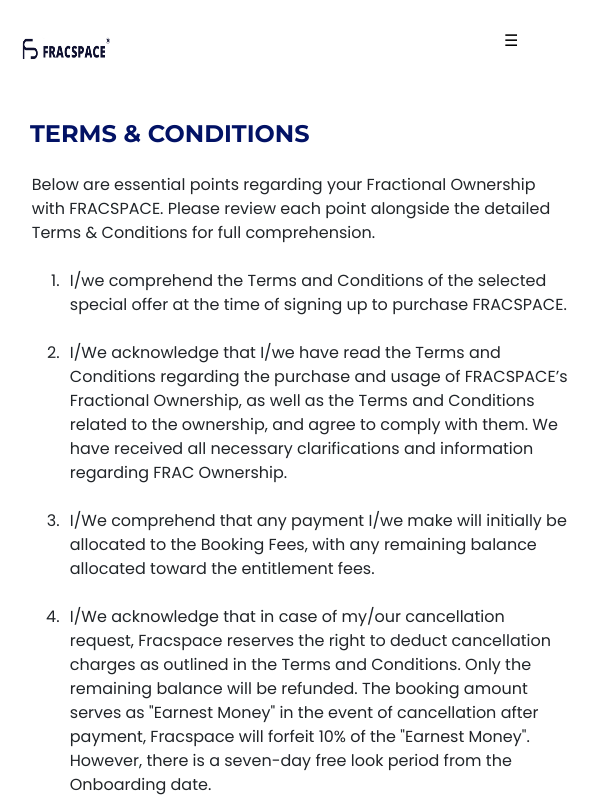
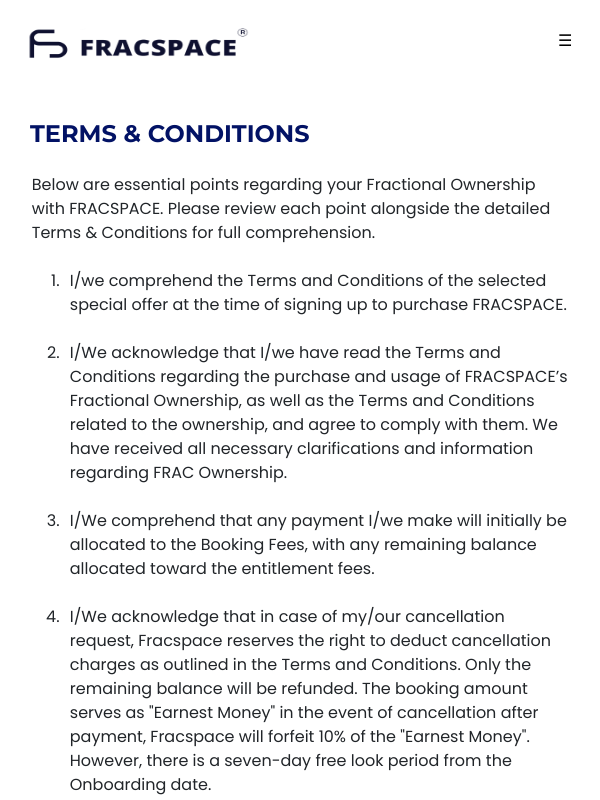
Before and after one commit to Vishnuteja10/fs, a React (Vite) app: page /terms in a window 600 px wide. Shown: the top 800 px of the page. Built offline with nearby package versions, Linux system fonts and the light colour scheme.

Commit message:
added changes

```diff
--- a/src/Pages/HomePage/HomePage.module.css
+++ b/src/Pages/HomePage/HomePage.module.css
@@ -143,4 +143,11 @@
  .playStore{
     width: 25vw;
  }
+
+ .watsapp{
+  width: 8vw;
+  margin-left: 8vw;
 }
+
+
+}
--- a/src/components/Banner/Banner.module.css
+++ b/src/components/Banner/Banner.module.css
@@ -105,7 +105,12 @@
 
 @media (max-width:600px){
 
+    .mainContent{
+        margin-top: -3vh;
+    }
+
     .header{
+        font-size: 24px;
         padding-left: 2vw;
         padding-right: 2vw;
     }
@@ -120,16 +125,17 @@
         margin-top: 4vh;
         display: flex;
         align-items: center;
-        justify-content: center;
+        /* justify-content: center; */
     }
 
     .exploreContainer button{
-        /* margin-left: 25vw; */
+        margin-left: 25vw;
         width: 18vw;
+
     }
 
       .highlightsContainer{
-           top: 30vh;
+           top: 35vh;
            margin-left: 5vw;
            display: flex;
            align-items: center;
@@ -165,7 +171,7 @@
 @media (min-width:200px) and (max-width:330px) {
 
     .header{
-        font-size: 24px;
+        font-size: 20px;
      }
 
      .mainInfo{
@@ -177,14 +183,17 @@
      }
 
      .highlightsContainer{
-        margin-top: -12vh;
+        margin-top: -8vh;
         display: block;
         margin-left: 0vw;
      }
 
      .exploreContainer button{
         /* margin-left: 25vw; */
-        width: 30vw;
+        width: 25vw;
+        height: 5vh;
+        padding-top: 0;
+        padding-bottom: 0;
     }
 
 }
--- a/src/components/Navbar/Navbar.module.css
+++ b/src/components/Navbar/Navbar.module.css
@@ -106,8 +106,8 @@
 }
 
 .navBar2 {
-  padding-top: 1vh;
-  margin-top: 1vh;
+  padding-top: 5vh;
+  margin-top: 5vh;
   width: 100vw;
   background-color: white;
   /* border: 1px solid gray; */
@@ -186,6 +186,19 @@
     width: 99vw;
   }
 
+  .logo2{
+    margin-top: -9vh;
+    width: 25vw;
+    height: 30vh;
+    /* border: 1px solid green; */
+}
+
+.logo1{
+    margin-top: 1vh;
+    height: 30vh;
+    width: 25vw;
+}
+
   .content {
     margin-left: 6vw;
   }
@@ -225,13 +238,13 @@
 
   .navBar2 {
     width: 120vw;
-    padding-bottom: 2vh;
+    /* padding-bottom: 2vh; */
     /* border: 2px solid green; */
   }
 
   .menu3 {
     width: 100vw;
-    margin-top: 0vh;
+    /* margin-top: 0vh; */
   }
 
   .mobileMenuItems {
@@ -249,7 +262,7 @@
 
   .main3 {
     margin-left: 40vw;
-    margin-top: 6vh;
+    margin-top: 10vh;
   }
 
   .main3 .menuButton {
@@ -267,7 +280,7 @@
 
   .mobileMenu {
     padding-top: 1vh;
-    padding-bottom: 1vh;
+    /* padding-bottom: 1vh; */
   }
 
   .mobileMenuItems {
--- a/src/components/Navbar2/Navbar2.module.css
+++ b/src/components/Navbar2/Navbar2.module.css
@@ -13,10 +13,10 @@
 }
 
 .logo img{
-    width: 12vw;
-    height: 16vh;
+    width: 20vw;
+    height: 35vh;
     margin-left: 3vw;
-    margin-top: -1vh;
+    margin-top: -10vh;
 }
 
 .content{
@@ -166,21 +166,21 @@
     }
 
     .logo img{
-        margin-top: -3vh;
-        width: 16vw;
-        height: 18vh;
+        margin-top: -7vh;
+        width: 40vw;
+        height: 25vh;
         /* border: 2px solid gray; */
     }
 
     .main2{
-        margin-left: 65vw;
+        margin-left: 50vw;
         margin-top: 3vh;
     }
 
     .menu3{
         background-color: rgba(2, 18, 101, 1);
         width: 120vw;
-        margin-left: -30vw;
+        margin-left: -45vw;
         margin-top: 5vh;
         margin-right: 0vw;
         padding-left: 0vw;
```
